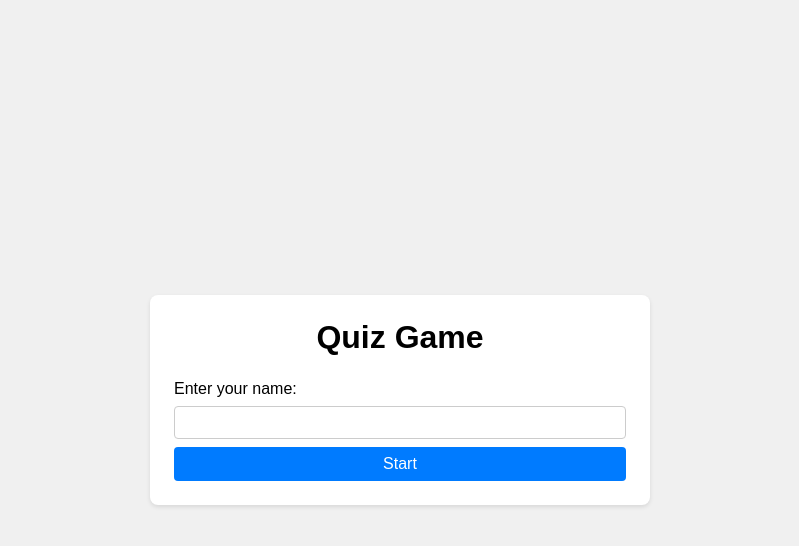
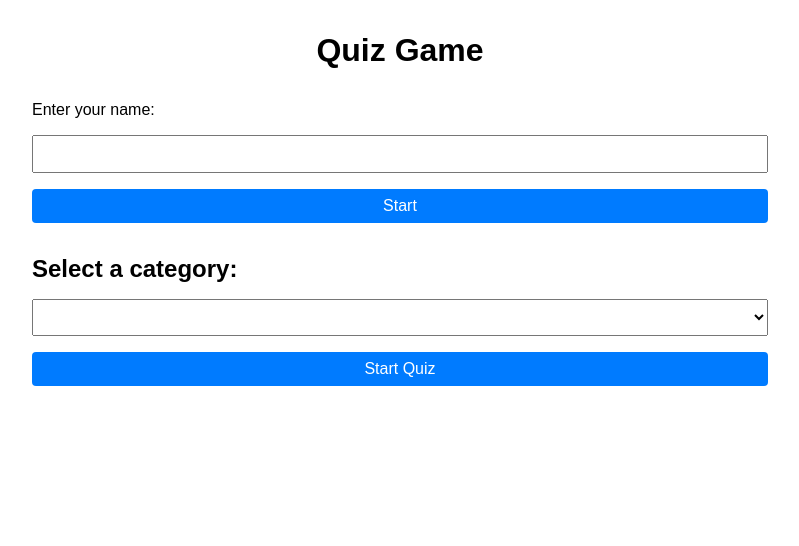
Before and after one commit to nishanng/quiz-game, a plain HTML site: page index.html in a window 1280 px wide. Shown: the whole page, without its empty margins (240-1039 px from the left). Drawn offline with Linux system fonts and the light colour scheme; no server answers.

Commit message:
updated css

```diff
--- a/styles.css
+++ b/styles.css
@@ -5,75 +5,50 @@
 }
 
 body {
-    font-family: 'Arial', sans-serif;
-    background-color: #f0f0f0;
-    display: flex;
-    align-items: center;
-    justify-content: center;
-    min-height: 100vh;
-    margin: 0;
-    padding: 0;
+    font-family: Arial, sans-serif;
+    margin: 0 auto;
+    max-width: 800px;
+    padding: 32px;
 }
 
 .container {
-    background-color: #fff;
-    border-radius: 8px;
-    box-shadow: 0 2px 4px rgba(0, 0, 0, 0.1);
-    padding: 24px;
-    max-width: 500px;
-    width: 100%;
+    display: flex;
+    flex-direction: column;
+    gap: 32px;
 }
 
 .title {
     text-align: center;
-    margin-bottom: 24px;
 }
 
 .hidden {
     display: none;
 }
 
-form {
+form, .question, #category-selection {
     display: flex;
     flex-direction: column;
-    gap: 8px;
+    gap: 16px;
 }
 
-form input[type="text"] {
+form input[type="text"], select {
+    font-size: 16px;
     padding: 8px;
-    border: 1px solid #ccc;
-    border-radius: 4px;
 }
 
 button {
     background-color: #007bff;
     border: none;
     border-radius: 4px;
-    color: #fff;
+    color: white;
     cursor: pointer;
     font-size: 16px;
-    padding: 8px;
-    width: 100%;
+    padding: 8px 16px;
+    transition: background-color 0.2s;
 }
 
 button:hover {
     background-color: #0056b3;
-}
-
-button:disabled {
-    background-color: #ccc;
-    cursor: not-allowed;
-}
-
-select {
-    padding: 8px;
-    border: 1px solid #ccc;
-    border-radius: 4px;
-    font-size: 16px;
-}
-
-#question-container {
-    margin-bottom: 16px;
 }
 
 .answers {
```
